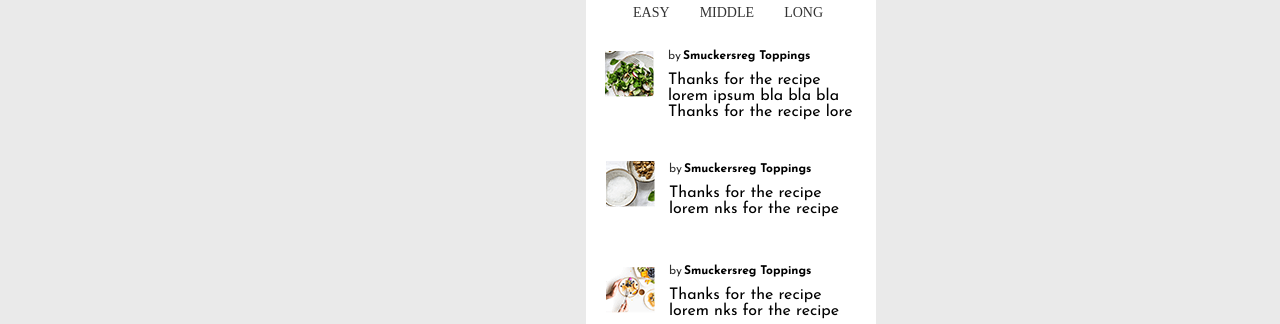
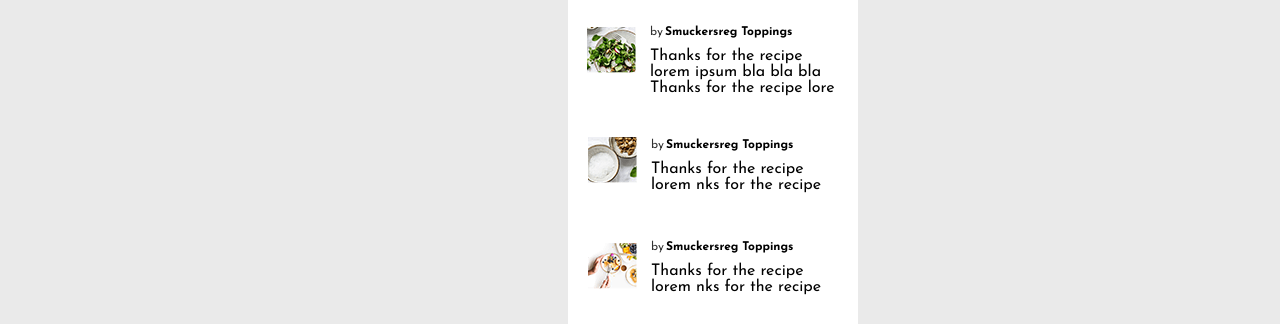
Before and after one commit to UnitedFeodor/unitedfeodor.github.io, a plain HTML site: page index.html in a window 1280 px wide. Shown: the part 2963-3287 px from the top of the page. Drawn offline with Linux system fonts and the light colour scheme.

Commit message:
Update Author_style.css

```diff
--- a/styles/Author_style.css
+++ b/styles/Author_style.css
@@ -1262,8 +1262,8 @@ div.Timeline-title {
 
 div.recipe-parent {
     position: absolute;
-    left: 586px;
-    top: 2894px;
+    left: 568px;
+    top: 2870px;
     width: 290px;
     height: 472px;
     background-color: white;
```
